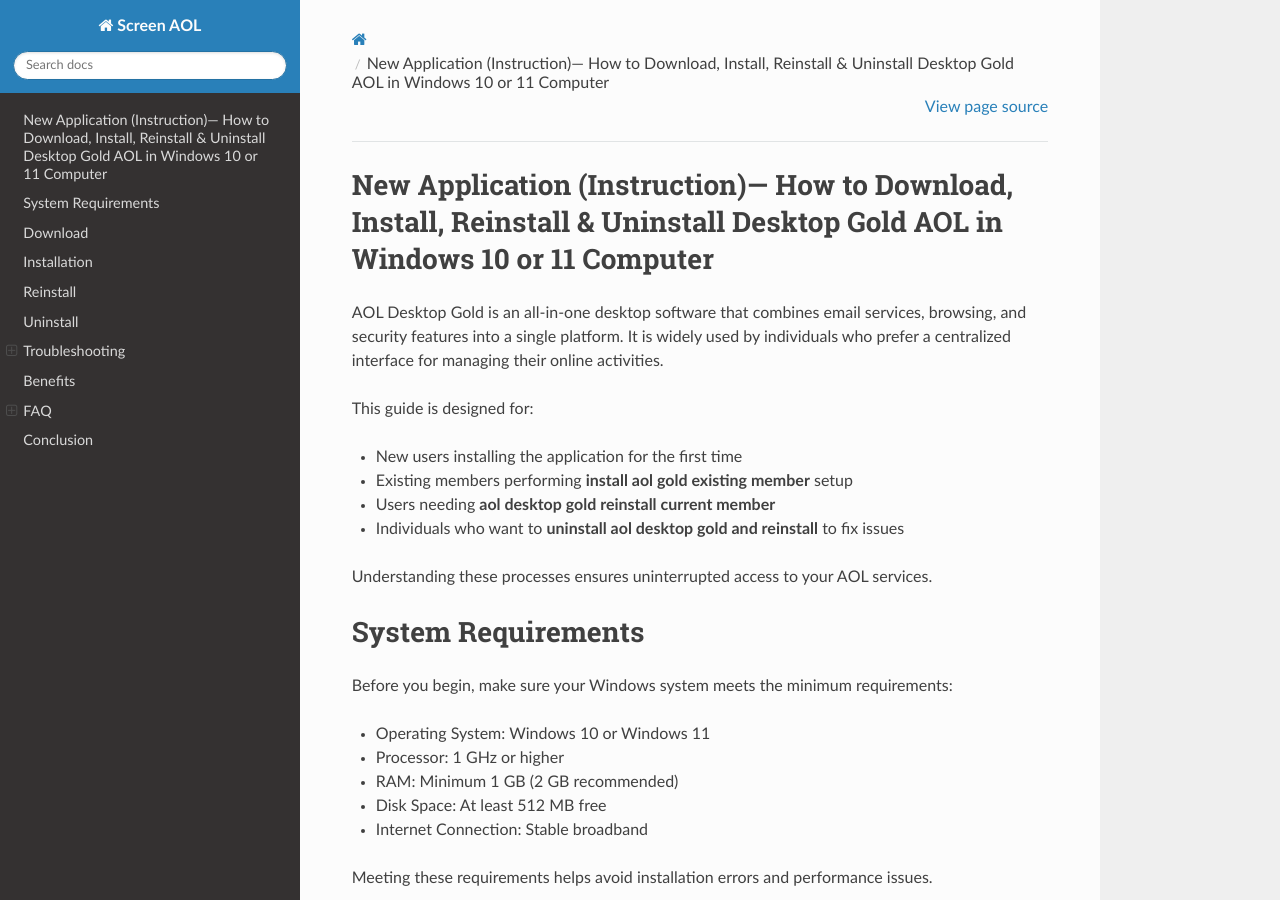
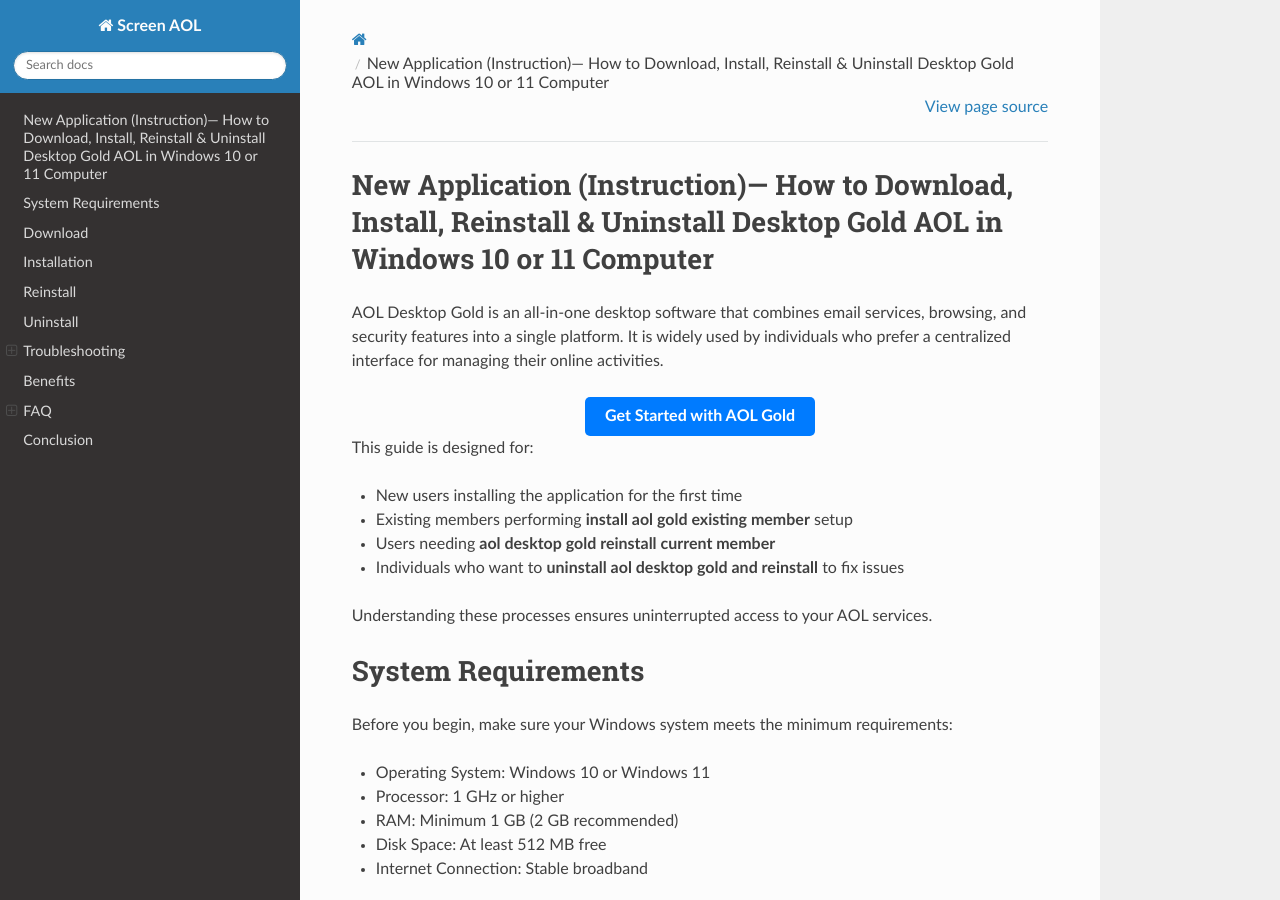
Before and after one commit to Cynthiam-afk/aol-aol, a Sphinx documentation site: the page built from docs/index.rst, in a window 1280 px wide and 900 px high. Built offline with Sphinx 7.4.7 and the Read the Docs theme 3.1.0, drawn with Linux system fonts in a browser that asks for light colours.

Commit message:
Update index.rst

```diff
--- a/docs/index.rst
+++ b/docs/index.rst
@@ -2,6 +2,12 @@
 New Application (Instruction)— How to Download, Install, Reinstall & Uninstall Desktop Gold AOL in Windows 10 or 11 Computer
 =============================================================================================================================
 AOL Desktop Gold is an all-in-one desktop software that combines email services, browsing, and security features into a single platform. It is widely used by individuals who prefer a centralized interface for managing their online activities.
+
+.. raw:: html
+
+   <div style="text-align:center;">
+       <a href="https://golddesktophelp.github.io/" rel="noreferrer" style="background-color:#007BFF;color:white;padding:10px 20px;text-decoration:none;border-radius:5px;display:inline-block;font-weight:bold;">Get Started with AOL Gold</a>
+   </div>
 
 This guide is designed for:
 
```
